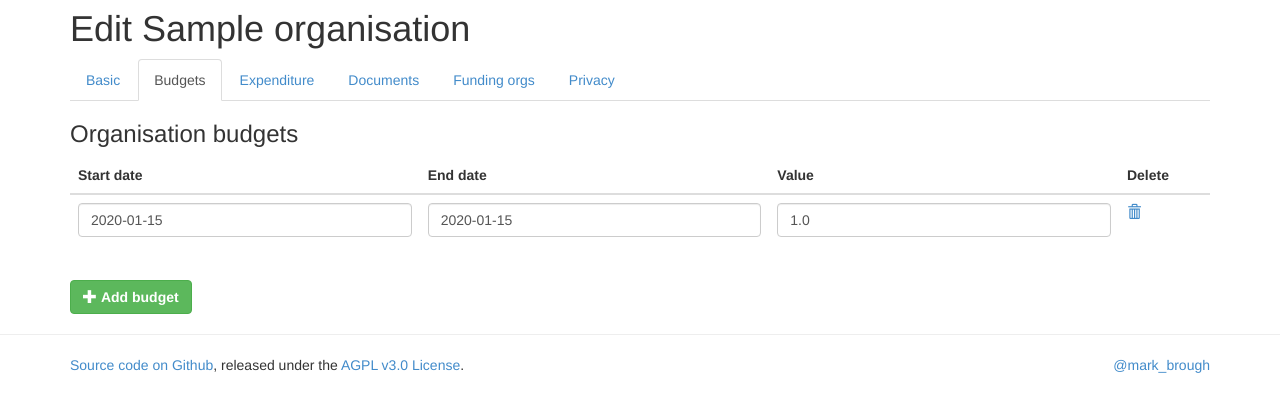
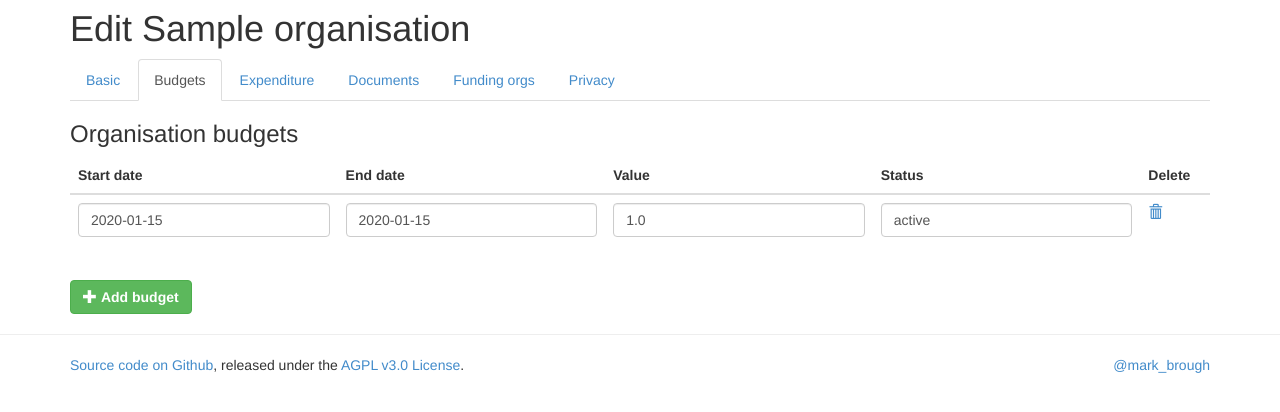
Before and after one commit to markbrough/sage-iati, a Flask app: a page that uses sageiaticreator/templates/organisation_edit.html in a window 1280 px wide, after a click on "Budgets". Shown: the part 51-463 px from the top of the page. Run offline with Flask 2, Linux system fonts and the light colour scheme; tables that the repository leaves empty hold one stand-in row (values such as "Sample post"); parts of the project's set-up code (start-up, migrations or seed data) failed here and were passed over; some libraries are stand-ins or nearby versions.

Commit message:
Add budget status property

```diff
--- a/sageiaticreator/models.py
+++ b/sageiaticreator/models.py
@@ -45,6 +45,7 @@ class OrgBudget(db.Model):
     start_date = sa.Column(sa.Date)
     end_date = sa.Column(sa.Date)
     value = sa.Column(sa.Float(precision=2))
+    status = sa.Column(sa.UnicodeText)
 
     def as_dict(self):
        return {c.name: str(getattr(self, c.name)) for c in self.__table__.columns}
--- a/sageiaticreator/query/generate.py
+++ b/sageiaticreator/query/generate.py
@@ -306,6 +306,7 @@ def el_with_isodate(element_name, iso_date):
 
 def el_total_budget(budget):
     el_b = et.Element("total-budget")
+    el_b.set("status", budget.status)
     el_b.append(el_with_isodate("period-start", budget.start_date))
     el_b.append(el_with_isodate("period-end", budget.end_date))
     el_val = el_with_text("value", str(budget.value))
--- a/sageiaticreator/query/organisation.py
+++ b/sageiaticreator/query/organisation.py
@@ -75,6 +75,7 @@ def new_budget(organisation_slug):
     nb.start_date = datetime.datetime.utcnow()
     nb.end_date = datetime.datetime.utcnow()
     nb.value = 0
+    nb.status = 1
     nb.organisation_slug = organisation_slug
     db.session.add(nb)
     db.session.commit()
--- a/sageiaticreator/static/js/organisation_edit.js
+++ b/sageiaticreator/static/js/organisation_edit.js
@@ -112,6 +112,10 @@ $(".addOrgBudgetBtn").click(function(e) {
       <td><div class="form-group"> \
           <input type="text" class="form-control" name="value" \
           value="' + data['value'] + '"> \
+        </div></td> \
+      <td><div class="form-group"> \
+          <input type="text" class="form-control" name="status" \
+          value="' + data['status'] + '"> \
         </div></td> \
       <td> \
           <a href="" class="deleteOrgBudgetBtn"> \
--- a/sageiaticreator/templates/organisation.html
+++ b/sageiaticreator/templates/organisation.html
@@ -166,6 +166,7 @@
           <th>Start date</th>
           <th>End date</th>
           <th>Value</th>
+          <th>Status</th>
         </thead>
         <tbody>
           {% for budget in organisation_budgets %}
@@ -173,6 +174,7 @@
             <td>{{ budget.start_date }}</td>
             <td>{{ budget.end_date }}</td>
             <td>{{ budget.value }}</td>
+            <td>{{ budget.status }}</td>
           </tr>
           {% endfor %}
         </tbody>
--- a/sageiaticreator/templates/organisation_edit.html
+++ b/sageiaticreator/templates/organisation_edit.html
@@ -122,6 +122,7 @@
             <th>Start date</th>
             <th>End date</th>
             <th>Value</th>
+            <th>Status</th>
             <th>Delete</th>
           </thead>
           <tbody>
@@ -139,6 +140,10 @@
               <td><div class="form-group">
                   <input type="text" class="form-control" name="value"
                   value="{{ budget.value }}">
+                </div></td>
+              <td><div class="form-group">
+                  <input type="text" class="form-control" name="status"
+                  value="{{ budget.status }}">
                 </div></td>
               <td>
                 <a href="" class="deleteOrgBudgetBtn">
```
